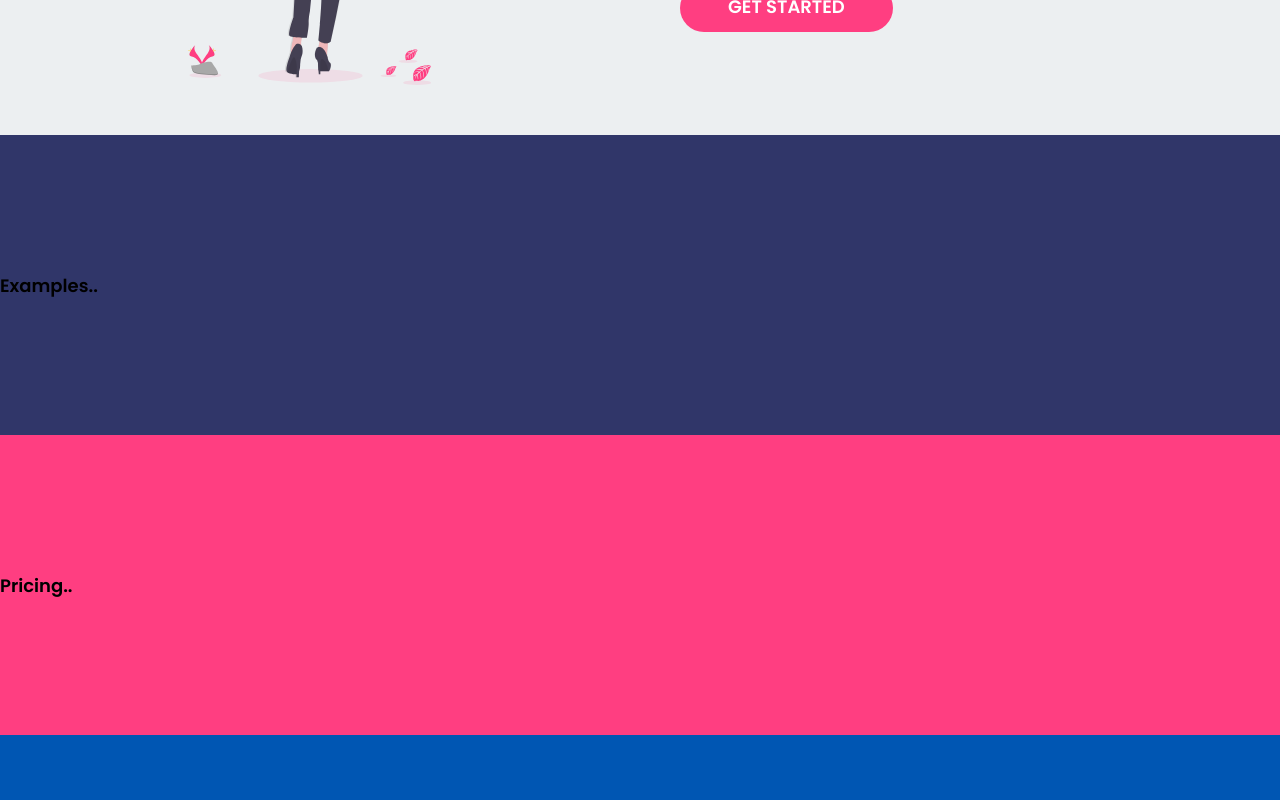
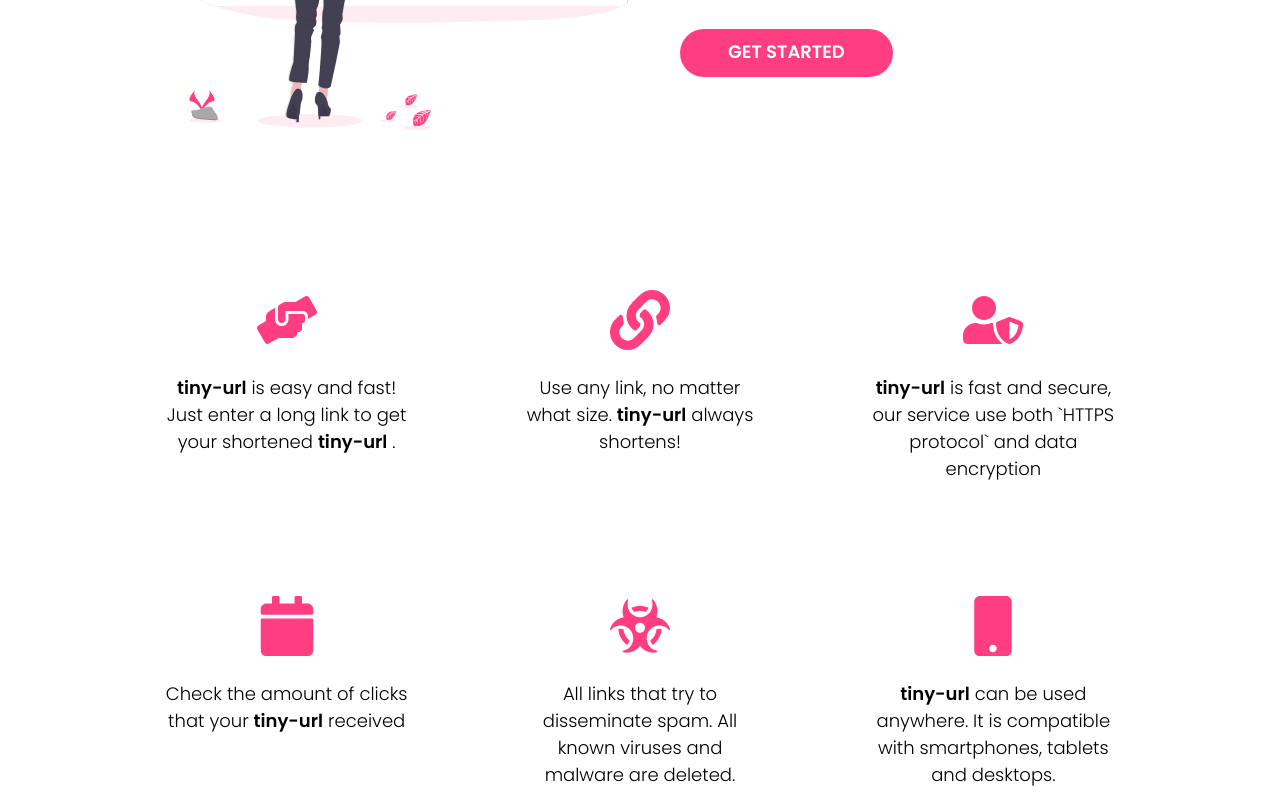
Before and after one commit to RickBr0wn/url-shortner, a React (Create React App) app in the folder client/: page / in a window 1280 px wide. Shown: the part 440-1240 px from the top of the page. Built offline with nearby package versions, Linux system fonts and the light colour scheme.

Commit message:
adds examples

```diff
--- a/client/package.json
+++ b/client/package.json
@@ -8,6 +8,7 @@
     "@testing-library/user-event": "^7.1.2",
     "react": "^16.13.1",
     "react-dom": "^16.13.1",
+    "react-icons": "^3.10.0",
     "react-scripts": "3.4.1",
     "styled-components": "^5.1.1"
   },
--- a/client/src/components/Examples.js
+++ b/client/src/components/Examples.js
@@ -1,16 +1,114 @@
 import React from 'react'
 import styled from 'styled-components'
+import {
+  FaHandsHelping,
+  FaLink,
+  FaUserShield,
+  FaCalendar,
+  FaBiohazard,
+  FaMobile,
+} from 'react-icons/fa'
 
 const Wrapper = styled.div`
-  background-color: var(--header-purple);
-  height: 30rem;
-  width: 100vw;
+  width: 100rem;
+  margin: 8rem 0;
+  display: grid;
+  grid-template-columns: repeat(3, 1fr);
+  grid-gap: 6rem;
+`
+
+const Card = styled.div`
+  padding: 2.4rem;
   display: flex;
+  flex-direction: column;
+  justify-content: flex-start;
   align-items: center;
+  border-radius: 10px;
+
+  /* &:hover {
+    -webkit-box-shadow: rgba(0, 0, 0, 0.3) 0 1px 3px;
+    -moz-box-shadow: rgba(0, 0, 0, 0.3) 0 1px 3px;
+    box-shadow: rgba(0, 0, 0, 0.3) 0 1px 3px;
+  } */
+`
+
+const CardText = styled.p`
+  font-weight: 300;
+  text-align: center;
+`
+
+const Bold = styled.span`
+  font-weight: 600;
+  transition: all ease-in 0.2s;
+
+  &:hover {
+    color: var(--highlight-pink);
+  }
+`
+
+const CardIcon = styled.div`
+  font-size: 6rem;
+  color: var(--highlight-pink);
 `
 
 function Examples() {
-  return <Wrapper>Examples..</Wrapper>
+  return (
+    <Wrapper>
+      <Card>
+        <CardIcon>
+          <FaHandsHelping />
+        </CardIcon>
+        <CardText>
+          <Bold>tiny-url</Bold> is easy and fast! Just enter a long link to get
+          your shortened <Bold>tiny-url</Bold> .
+        </CardText>
+      </Card>
+      <Card>
+        <CardIcon>
+          <FaLink />
+        </CardIcon>
+        <CardText>
+          Use any link, no matter what size. <Bold>tiny-url</Bold> always
+          shortens!
+        </CardText>
+      </Card>
+      <Card>
+        <CardIcon>
+          <FaUserShield />
+        </CardIcon>
+        <CardText>
+          <Bold>tiny-url</Bold> is fast and secure, our service use both `HTTPS
+          protocol` and data encryption
+        </CardText>
+      </Card>
+      <Card>
+        <CardIcon>
+          <FaCalendar />
+        </CardIcon>
+        <CardText>
+          Check the amount of clicks that your <Bold>tiny-url</Bold> received
+        </CardText>
+      </Card>
+      <Card>
+        <CardIcon>
+          <FaBiohazard />
+        </CardIcon>
+        <CardText>
+          All links that try to disseminate spam. All known viruses and malware
+          are deleted.
+        </CardText>
+      </Card>
+      <Card>
+        <CardIcon>
+          <FaMobile />
+        </CardIcon>
+        <CardText>
+          <Bold>tiny-url</Bold> can be used anywhere. It is compatible with
+          smartphones, tablets and desktops.
+        </CardText>
+      </Card>
+    </Wrapper>
+  )
 }
 
 export default Examples
--- a/client/src/components/Main.js
+++ b/client/src/components/Main.js
@@ -11,6 +11,7 @@
   align-items: space-around;
   justify-content: center;
   max-width: 110rem;
+  margin-top: 12rem;
 `
 
 const Panel = styled.div`
--- a/client/src/components/Navbar.js
+++ b/client/src/components/Navbar.js
@@ -3,12 +3,18 @@
 
 const Wrapper = styled.div`
   height: 7.5rem;
+  width: 100vw;
+  background-color: #ffffff;
   display: flex;
   align-items: center;
   flex-direction: 'row';
   justify-content: space-evenly;
   padding: 0 6rem;
   border-bottom: solid rgba(0, 0, 0, 0.1) 2px;
+`
+
+const StyledNav = styled.nav`
+  position: fixed;
 `
 
 const Logo = styled.div`
@@ -82,6 +88,7 @@
 
 function Nav() {
   return (
+    <StyledNav>
       <Wrapper>
         <Logo>tiny-url</Logo>
         <Links>
@@ -94,6 +101,7 @@
           <Button color="blue">Sign Up</Button>
         </Buttons>
       </Wrapper>
+    </StyledNav>
   )
 }
 
--- a/client/src/index.css
+++ b/client/src/index.css
@@ -30,5 +30,5 @@
   font-size: 1.8rem;
   font-weight: 600;
   line-height: 1.5;
-  background-color: #eceff1;
+  background-color: #ffffff;
 }
```
Also changed, not shown: 1 other file (tests, documents, lock files or other folders). Lines whose indentation alone changed are shown as unchanged.
